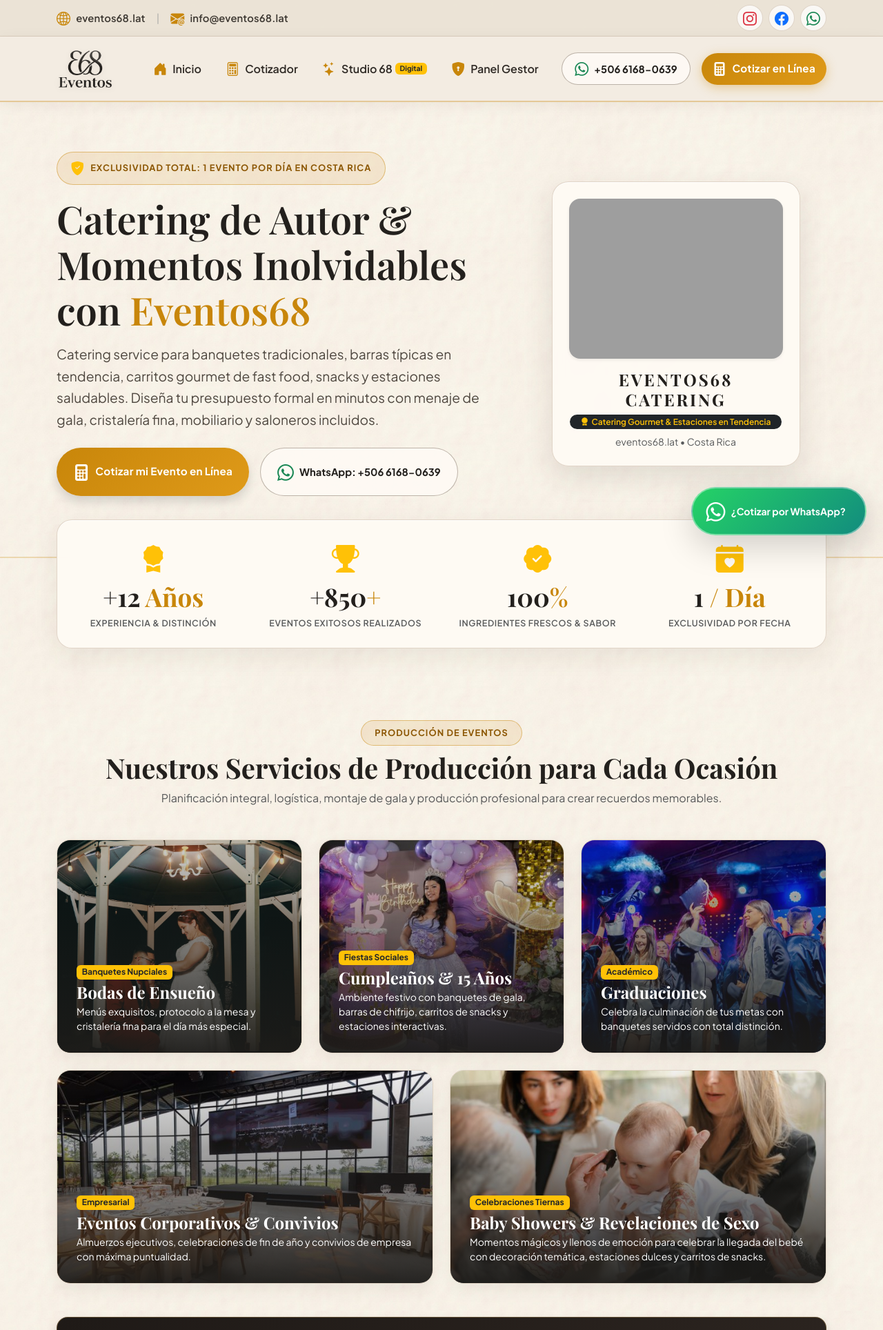
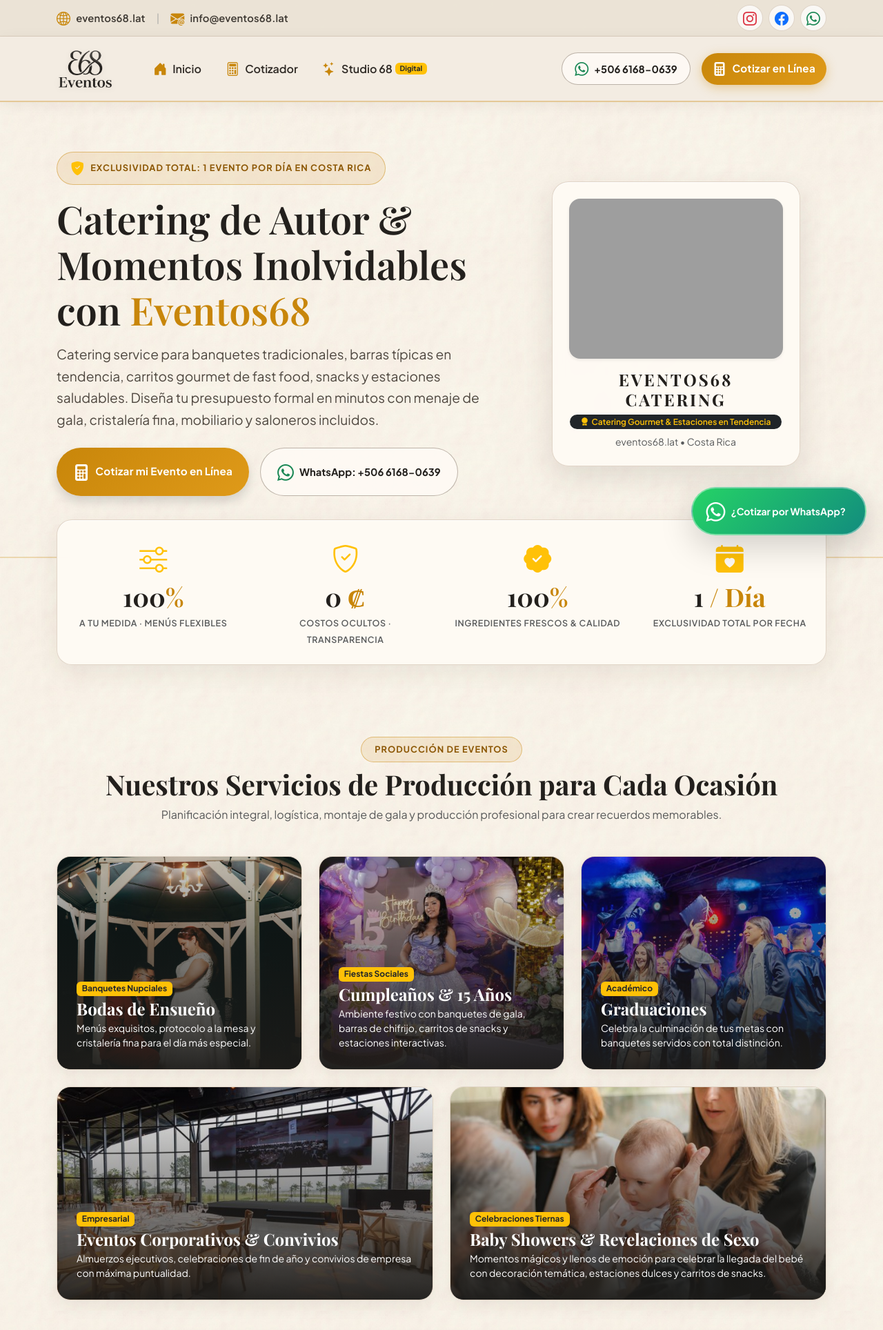
Before and after one commit to Bawe19/eventos68, a Django app: page / in a window 1280 px wide. Shown: the top 1928 px of the page at 69% size. Run offline with Django 5.2, Linux system fonts and the light colour scheme; some web fonts are replaced; grey boxes are pictures that could not be loaded.

Commit message:
feat: relocate gestor to footer, harden form security and rate limiting, update honest launch stats and assets

```diff
--- a/backend/templates/base.html
+++ b/backend/templates/base.html
@@ -453,24 +453,6 @@
                             <i class="bi bi-stars fs-5 me-2" style="color:var(--brand-gold);"></i>Studio 68 <span class="badge bg-warning text-dark ms-1" style="font-size: 0.65rem; vertical-align: middle;">Digital</span>
                         </a>
                     </li>
-                    {% if user.is_authenticated %}
-                    <li class="nav-item">
-                        <a class="nav-link nav-link-custom text-warning fw-bold" href="{% url 'web:gestor_dashboard' %}">
-                            <i class="bi bi-speedometer2 fs-5 me-2"></i>Panel Gestor
-                        </a>
-                    </li>
-                    <li class="nav-item">
-                        <a class="nav-link nav-link-custom text-muted small" href="{% url 'web:gestor_logout' %}" title="Cerrar sesión">
-                            <i class="bi bi-box-arrow-right fs-5 me-1"></i>Salir ({{ user.username }})
-                        </a>
-                    </li>
-                    {% else %}
-                    <li class="nav-item">
-                        <a class="nav-link nav-link-custom" href="{% url 'web:gestor_login' %}">
-                            <i class="bi bi-shield-lock-fill fs-5 me-2" style="color:var(--brand-gold);"></i>Panel Gestor
-                        </a>
-                    </li>
-                    {% endif %}
                 </ul>
                 <div class="d-flex align-items-center gap-3">
                     <a href="{{ EMPRESA_WHATSAPP_LINK }}" target="_blank" class="btn-whatsapp-pill d-none d-sm-inline-flex" title="Contactar por WhatsApp">
@@ -564,12 +546,27 @@
                 </div>
             </div>
             <hr class="border-secondary border-opacity-25 my-4">
-            <div class="d-flex flex-wrap justify-content-between align-items-center text-white-50 small">
+            <div class="d-flex flex-wrap justify-content-between align-items-center text-white-50 small gap-2">
                 <div>
                     &copy; {% now "Y" %} <b>{{ EMPRESA_NOMBRE }}</b>. Todos los derechos reservados.
                 </div>
-                <div>
-                    Sitio web oficial: <a href="{{ EMPRESA_DOMINIO_URL }}" target="_blank" style="color:var(--brand-gold);">{{ EMPRESA_DOMINIO }}</a>
+                <div class="d-flex align-items-center gap-3">
+                    <span>Sitio web oficial: <a href="{{ EMPRESA_DOMINIO_URL }}" target="_blank" style="color:var(--brand-gold);">{{ EMPRESA_DOMINIO }}</a></span>
+                    <!-- Acceso discreto administrativo (esquina imperceptible para clientes) -->
+                    {% if user.is_authenticated %}
+                    <span class="opacity-25">|</span>
+                    <a href="{% url 'web:gestor_dashboard' %}" class="text-white-50 text-decoration-none d-inline-flex align-items-center gap-1" style="font-size: 0.72rem; opacity: 0.35;" title="Panel Gestor" onmouseover="this.style.opacity='0.9'" onmouseout="this.style.opacity='0.35'">
+                        <i class="bi bi-shield-check"></i> Gestor
+                    </a>
+                    <a href="{% url 'web:gestor_logout' %}" class="text-white-50 text-decoration-none" style="font-size: 0.72rem; opacity: 0.35;" title="Cerrar sesión" onmouseover="this.style.opacity='0.9'" onmouseout="this.style.opacity='0.35'">
+                        <i class="bi bi-box-arrow-right"></i>
+                    </a>
+                    {% else %}
+                    <span class="opacity-25">|</span>
+                    <a href="{% url 'web:gestor_login' %}" class="text-white-50 text-decoration-none" style="font-size: 0.72rem; opacity: 0.22;" title="Acceso Interno" onmouseover="this.style.opacity='0.8'" onmouseout="this.style.opacity='0.22'">
+                        <i class="bi bi-lock-fill"></i>
+                    </a>
+                    {% endif %}
                 </div>
             </div>
         </div>
--- a/backend/templates/web/gestor_login.html
+++ b/backend/templates/web/gestor_login.html
@@ -18,6 +18,10 @@
                 <div class="card-body p-4 bg-white">
                     <form method="POST" action="{% url 'web:gestor_login' %}">
                         {% csrf_token %}
+                        <!-- Honeypot trap field -->
+                        <div style="position: absolute; left: -9999px; width: 1px; height: 1px; overflow: hidden;" aria-hidden="true">
+                            <input type="text" name="login_hp" id="login_hp" tabindex="-1" autocomplete="off">
+                        </div>
                         <div class="mb-3">
                             <label class="form-label fw-semibold small text-muted">Usuario</label>
                             <div class="input-group">
--- a/backend/templates/web/home.html
+++ b/backend/templates/web/home.html
@@ -254,36 +254,36 @@
     </div>
 </section>
 
-<!-- SECCIÓN 2: BARRA DE INDICADORES Y CONFIANZA (STATS BAR) -->
+<!-- SECCIÓN 2: BARRA DE INDICADORES Y COMPROMISO (STATS BAR) -->
 <div class="container">
     <div class="stats-bar">
         <div class="row g-0">
             <div class="col-6 col-md-3">
                 <div class="stat-item">
-                    <i class="bi bi-award-fill fs-1 text-warning mb-2 d-block"></i>
-                    <div class="stat-number">+12<span> Años</span></div>
-                    <small class="text-muted fw-semibold text-uppercase" style="font-size: 0.78rem; letter-spacing: 0.05em;">Experiencia & Distinción</small>
+                    <i class="bi bi-sliders fs-1 text-warning mb-2 d-block"></i>
+                    <div class="stat-number">100<span>%</span></div>
+                    <small class="text-muted fw-semibold text-uppercase" style="font-size: 0.78rem; letter-spacing: 0.05em;">A tu Medida · Menús Flexibles</small>
                 </div>
             </div>
             <div class="col-6 col-md-3">
                 <div class="stat-item">
-                    <i class="bi bi-trophy-fill fs-1 text-warning mb-2 d-block"></i>
-                    <div class="stat-number">+850<span>+</span></div>
-                    <small class="text-muted fw-semibold text-uppercase" style="font-size: 0.78rem; letter-spacing: 0.05em;">Eventos Exitosos Realizados</small>
+                    <i class="bi bi-shield-check fs-1 text-warning mb-2 d-block"></i>
+                    <div class="stat-number">0<span> ₡</span></div>
+                    <small class="text-muted fw-semibold text-uppercase" style="font-size: 0.78rem; letter-spacing: 0.05em;">Costos Ocultos · Transparencia</small>
                 </div>
             </div>
             <div class="col-6 col-md-3">
                 <div class="stat-item">
                     <i class="bi bi-patch-check-fill fs-1 text-warning mb-2 d-block"></i>
                     <div class="stat-number">100<span>%</span></div>
-                    <small class="text-muted fw-semibold text-uppercase" style="font-size: 0.78rem; letter-spacing: 0.05em;">Ingredientes Frescos & Sabor</small>
+                    <small class="text-muted fw-semibold text-uppercase" style="font-size: 0.78rem; letter-spacing: 0.05em;">Ingredientes Frescos & Calidad</small>
                 </div>
             </div>
             <div class="col-6 col-md-3">
                 <div class="stat-item">
                     <i class="bi bi-calendar-heart-fill fs-1 text-warning mb-2 d-block"></i>
                     <div class="stat-number">1<span> / Día</span></div>
-                    <small class="text-muted fw-semibold text-uppercase" style="font-size: 0.78rem; letter-spacing: 0.05em;">Exclusividad por Fecha</small>
+                    <small class="text-muted fw-semibold text-uppercase" style="font-size: 0.78rem; letter-spacing: 0.05em;">Exclusividad Total por Fecha</small>
                 </div>
             </div>
         </div>
--- a/backend/templates/web/solicitar.html
+++ b/backend/templates/web/solicitar.html
@@ -16,6 +16,12 @@
 <div class="container mb-5">
     <form method="POST" action="{% url 'web:solicitar' %}" enctype="multipart/form-data">
         {% csrf_token %}
+
+        <!-- Campo trampa anti-spam bots (invisible para humanos, protege el servidor) -->
+        <div style="position: absolute; left: -9999px; width: 1px; height: 1px; overflow: hidden;" aria-hidden="true">
+            <label for="web_site_hp">Control de seguridad (no llenar):</label>
+            <input type="text" name="web_site_hp" id="web_site_hp" tabindex="-1" autocomplete="off">
+        </div>
 
         <!-- 1. DATOS DE CONTACTO -->
         <div class="card card-custom mb-4">
--- a/backend/web/views.py
+++ b/backend/web/views.py
@@ -1,3 +1,4 @@
+import time
 from decimal import Decimal
 from django.shortcuts import render, redirect, get_object_or_404
 from django.http import HttpResponse, JsonResponse
@@ -6,9 +7,11 @@ from django.contrib.auth import authenticate, login as auth_login, logout as aut
 from django.contrib.auth.decorators import login_required
 from django.views.decorators.http import require_http_methods
 from django.core.mail import EmailMessage
+from django.core.validators import validate_email, ValidationError
 from django.conf import settings
 from django.db.models import Sum, Q, Count
 from django.utils import timezone
+from django.utils.html import strip_tags
 
 from core.models import (
     Cliente, TipoEvento, Servicio, DetalleServicio,
@@ -16,6 +19,21 @@ from core.models import (
 )
 from core.services import CotizacionService, EventoService
 from core.pdf_service import generar_pdf_cotizacion
+
+ALLOWED_UPLOAD_EXTS = ('.png', '.jpg', '.jpeg', '.webp', '.pdf')
+MAX_UPLOAD_SIZE = 5 * 1024 * 1024  # 5 MB
+
+
+def validar_archivo_seguro(archivo):
+    """Valida que un archivo subido tenga extensión y peso seguros para evitar abusos o DoS."""
+    if not archivo:
+        return True, ""
+    nombre = archivo.name.lower()
+    if not any(nombre.endswith(ext) for ext in ALLOWED_UPLOAD_EXTS):
+        return False, "Tipo de archivo no permitido. Solo se aceptan imágenes (.jpg, .png, .webp) o documentos (.pdf)."
+    if archivo.size > MAX_UPLOAD_SIZE:
+        return False, f"El archivo excede el tamaño máximo permitido de 5 MB ({archivo.size / (1024*1024):.1f} MB)."
+    return True, ""
 
 
 def home(request):
@@ -30,53 +48,119 @@ def home(request):
 
 def solicitar_cotizacion(request):
     """
-    Formulario interactivo de solicitud de cotización para clientes.
-    Replica y moderniza la experiencia de usuario de La Parrillita de Ron.
+    Formulario interactivo de solicitud de cotización para clientes con defensas de seguridad:
+    - Trampa Honeypot anti-bots automatizados.
+    - Limitación de frecuencia (Rate limiting por sesión para prevenir spam y saturación).
+    - Sanitización profunda de entradas (previene Stored XSS e inyecciones).
+    - Validación rigurosa de tipos, correos y archivos adjuntos (hasta 5MB).
     """
     if request.method == 'POST':
+        # 0. Defensa Anti-Bot: Trampa Honeypot (campo oculto a humanos)
+        if request.POST.get('web_site_hp'):
+            return redirect('web:home')
+
+        # 0.1 Throttling / Rate Limiting por sesión
+        now = time.time()
+        last_sub = request.session.get('last_quote_time', 0)
+        sub_count = request.session.get('quote_count_10m', 0)
+        first_sub = request.session.get('first_quote_10m', now)
+
+        if (now - first_sub) > 600:
+            request.session['quote_count_10m'] = 1
+            request.session['first_quote_10m'] = now
+        else:
+            if sub_count >= 8:
+                messages.error(request, 'Has alcanzado el límite de solicitudes por el momento. Por favor espera unos minutos o escríbenos directamente a WhatsApp.')
+                return redirect('web:solicitar')
+            request.session['quote_count_10m'] = sub_count + 1
+
+        if (now - last_sub) < 3:
+            messages.warning(request, 'Por favor espera unos segundos antes de enviar otra solicitud.')
+            return redirect('web:solicitar')
+        request.session['last_quote_time'] = now
+
         try:
-            # 1. Datos del cliente
+            # 1. Sanitización y validación de datos del cliente
+            identificacion = strip_tags(request.POST.get('identificacion', ''))[:30].strip()
+            nombre = strip_tags(request.POST.get('nombre', ''))[:120].strip()
+            telefono = strip_tags(request.POST.get('telefono', ''))[:25].strip()
+            correo = strip_tags(request.POST.get('correo', ''))[:120].strip().lower()
+            direccion_cliente = strip_tags(request.POST.get('direccionCliente', ''))[:250].strip()
+
+            if not identificacion or not nombre or not correo or not telefono:
+                messages.error(request, 'Todos los campos de contacto marcados con asterisco (*) son requeridos.')
+                return redirect('web:solicitar')
+
+            try:
+                validate_email(correo)
+            except ValidationError:
+                messages.error(request, 'El correo electrónico ingresado no tiene un formato válido.')
+                return redirect('web:solicitar')
+
             datos_cliente = {
-                'identificacion': request.POST.get('identificacion', '').strip(),
-                'nombre': request.POST.get('nombre', '').strip(),
-                'telefono': request.POST.get('telefono', '').strip(),
-                'correo': request.POST.get('correo', '').strip(),
-                'direccion': request.POST.get('direccionCliente', '').strip(),
+                'identificacion': identificacion,
+                'nombre': nombre,
+                'telefono': telefono,
+                'correo': correo,
+                'direccion': direccion_cliente,
             }
 
-            if not datos_cliente['identificacion'] or not datos_cliente['nombre'] or not datos_cliente['correo']:
-                messages.error(request, 'Todos los campos de contacto son requeridos.')
+            # 2. Validación de datos del evento
+            try:
+                id_tipo_evento = int(request.POST.get('idTipoEvento', 0))
+                cantidad_personas = int(request.POST.get('cantidadPersonas', 0))
+                km_transporte = max(1, min(1000, int(request.POST.get('kilometrosTransporte', 1) or 1)))
+            except (ValueError, TypeError):
+                messages.error(request, 'Los valores numéricos especificados no son válidos.')
                 return redirect('web:solicitar')
 
-            # 2. Datos del evento
-            id_tipo_evento = int(request.POST.get('idTipoEvento', 0))
             fecha_evento = request.POST.get('fechaEvento')
-            cantidad_personas = int(request.POST.get('cantidadPersonas', 0))
-            direccion_evento = request.POST.get('direccionEvento', '').strip()
+            direccion_evento = strip_tags(request.POST.get('direccionEvento', ''))[:250].strip()
 
-            if cantidad_personas <= 0:
-                messages.error(request, 'La cantidad de comensales debe ser mayor que cero.')
+            if cantidad_personas <= 0 or cantidad_personas > 5000:
+                messages.error(request, 'La cantidad de comensales debe ser entre 1 y 5,000 personas.')
+                return redirect('web:solicitar')
+
+            if not fecha_evento:
+                messages.error(request, 'Debe seleccionar la fecha deseada para el evento.')
                 return redirect('web:solicitar')
 
             # 3. Servicios y opciones seleccionadas
             modalidad = request.POST.get('requiereSaloneros', 'Bufete')
+            if modalidad not in ['Bufete', 'Saloneros']:
+                modalidad = 'Bufete'
+
             incluir_mobiliario = bool(request.POST.get('incluirMobiliario'))
             tipo_mobiliario = request.POST.get('tipoMobiliario', 'Redondas')
+            if tipo_mobiliario not in ['Redondas', 'Rectangulares_8', 'Rectangulares_12']:
+                tipo_mobiliario = 'Redondas'
+
             incluir_vajilla = not bool(request.POST.get('noVajillaCristaleria'))
-            km_transporte = int(request.POST.get('kilometrosTransporte', 1) or 1)
-            detalle_otros = request.POST.get('DetalleOtrosAlimentacion', '').strip()
+            detalle_otros = strip_tags(request.POST.get('DetalleOtrosAlimentacion', ''))[:500].strip()
             imagen_decoracion = request.FILES.get('imagenDecoracion')
 
-            # 4. Extraer checkboxes de componentes seleccionados
+            # Validar seguridad de archivo subido
+            if imagen_decoracion:
+                es_valido, error_msg = validar_archivo_seguro(imagen_decoracion)
+                if not es_valido:
+                    messages.error(request, error_msg)
+                    return redirect('web:solicitar')
+
+            # 4. Extraer checkboxes de componentes seleccionados de forma controlada
             items_seleccionados = []
             for key, val in request.POST.items():
                 if key.startswith('item_sel_') and val == 'on':
-                    id_det = int(key.replace('item_sel_', ''))
-                    cant_especifica = request.POST.get(f'item_cant_{id_det}')
-                    items_seleccionados.append({
-                        'id_detalle': id_det,
-                        'cantidad': int(cant_especifica) if cant_especifica and int(cant_especifica) > 0 else cantidad_personas
-                    })
+                    try:
+                        id_det = int(key.replace('item_sel_', ''))
+                        cant_especifica = request.POST.get(f'item_cant_{id_det}')
+                        cant_num = int(cant_especifica) if cant_especifica and int(cant_especifica) > 0 else cantidad_personas
+                        cant_num = min(10000, max(1, cant_num))
+                        items_seleccionados.append({
+                            'id_detalle': id_det,
+                            'cantidad': cant_num
+                        })
+                    except (ValueError, TypeError):
+                        continue
 
             # 5. Procesar creación con servicio de dominio
             cotizacion = CotizacionService.crear_solicitud(
@@ -190,21 +274,46 @@ def enviar_correo_cotizacion(request, cotizacion_id):
 # ==============================================================================
 
 def gestor_login(request):
-    """Pantalla de inicio de sesión intuitiva para el personal de Eventos68."""
+    """
+    Pantalla de inicio de sesión intuitiva para el personal de Eventos68,
+    reforzada con protección contra ataques de fuerza bruta y bots.
+    """
     if request.user.is_authenticated:
         return redirect('web:gestor_dashboard')
 
+    # Throttling de intentos fallidos para mitigar fuerza bruta
+    failed_attempts = request.session.get('failed_login_attempts', 0)
+    last_failed_time = request.session.get('last_failed_login_time', 0)
+    now = time.time()
+
+    if failed_attempts >= 5 and (now - last_failed_time) < 300:
+        minutos_restantes = int((300 - (now - last_failed_time)) / 60) + 1
+        messages.error(request, f"Demasiados intentos fallidos. Por seguridad, el acceso está bloqueado por {minutos_restantes} minuto(s).")
+        return render(request, 'web/gestor_login.html')
+
     if request.method == 'POST':
-        usuario = request.POST.get('username', '').strip()
-        clave = request.POST.get('password', '')
+        # Trampa honeypot para login
+        if request.POST.get('login_hp'):
+            return redirect('web:home')
+
+        usuario = strip_tags(request.POST.get('username', '')).strip()[:50]
+        clave = request.POST.get('password', '')[:128]
         user = authenticate(request, username=usuario, password=clave)
+
         if user is not None:
             auth_login(request, user)
+            request.session['failed_login_attempts'] = 0
             messages.success(request, f"¡Bienvenido(a), {user.get_full_name() or user.username}!")
             next_url = request.GET.get('next') or 'web:gestor_dashboard'
             return redirect(next_url)
         else:
-            messages.error(request, "Credenciales incorrectas. Verifique su usuario y contraseña.")
+            request.session['failed_login_attempts'] = failed_attempts + 1
+            request.session['last_failed_login_time'] = now
+            intentos_restantes = max(0, 5 - (failed_attempts + 1))
+            if intentos_restantes > 0:
+                messages.error(request, f"Credenciales incorrectas. Intentos restantes antes del bloqueo: {intentos_restantes}.")
+            else:
+                messages.error(request, "Límite de intentos alcanzado. Acceso bloqueado temporalmente por 5 minutos.")
 
     return render(request, 'web/gestor_login.html')
 
@@ -224,9 +333,9 @@ def gestor_dashboard(request):
     - Listado y control de cotizaciones
     - Listado de eventos y registro ágil de abonos
     """
-    # 1. Filtros de búsqueda
-    filtro_estado = request.GET.get('estado', 'Todas')
-    busqueda = request.GET.get('q', '').strip()
+    # 1. Filtros de búsqueda sanitizados
+    filtro_estado = strip_tags(request.GET.get('estado', 'Todas'))[:20]
+    busqueda = strip_tags(request.GET.get('q', ''))[:80].strip()
 
     cotizaciones = Cotizacion.objects.select_related('cliente', 'tipo_evento').order_by('-fecha_registro')
     if filtro_estado != 'Todas':
@@ -277,7 +386,7 @@ def gestor_dashboard(request):
 def gestor_cambiar_estado(request, cotizacion_id):
     """Cambia el estado de una cotización con un solo clic."""
     cotizacion = get_object_or_404(Cotizacion, id=cotizacion_id)
-    nuevo_estado = request.POST.get('nuevo_estado')
+    nuevo_estado = strip_tags(request.POST.get('nuevo_estado', ''))[:20]
     estados_validos = ['Pendiente', 'Aprobada', 'Rechazada', 'Cancelada']
 
     if nuevo_estado in estados_validos:
@@ -293,9 +402,15 @@ def gestor_cambiar_estado(request, cotizacion_id):
 @login_required(login_url='web:gestor_login')
 @require_http_methods(['POST'])
 def gestor_convertir_evento(request, cotizacion_id):
-    """Convierte una cotización aprobada en un Evento contratado en firme."""
+    """Convierte una cotización aprobada en un Evento contratado en firme con validación de comprobante."""
     comprobante = request.FILES.get('comprobante_pago')
-    notas = request.POST.get('notas_operativas', '').strip()
+    notas = strip_tags(request.POST.get('notas_operativas', ''))[:500].strip()
+
+    if comprobante:
+        es_valido, error_msg = validar_archivo_seguro(comprobante)
+        if not es_valido:
+            messages.error(request, error_msg)
+            return redirect('web:gestor_dashboard')
 
     try:
         evento = EventoService.contratar_evento(
@@ -313,10 +428,25 @@ def gestor_convertir_evento(request, cotizacion_id):
 @login_required(login_url='web:gestor_login')
 @require_http_methods(['POST'])
 def gestor_registrar_abono(request, evento_id):
-    """Registra un abono para un evento contratado."""
-    monto = Decimal(request.POST.get('monto', '0') or '0')
-    descripcion = request.POST.get('descripcion', '').strip()
+    """Registra un abono para un evento contratado con validación de montos y archivos."""
+    try:
+        monto_raw = request.POST.get('monto', '0') or '0'
+        monto = Decimal(monto_raw)
+        if monto <= 0 or monto > Decimal('50000000.00'):
+            messages.error(request, "El monto del abono debe ser un valor positivo válido.")
+            return redirect('web:gestor_dashboard')
+    except Exception:
+        messages.error(request, "El monto ingresado no tiene un formato numérico válido.")
+        return redirect('web:gestor_dashboard')
+
+    descripcion = strip_tags(request.POST.get('descripcion', ''))[:250].strip()
     comprobante = request.FILES.get('comprobante')
+
+    if comprobante:
+        es_valido, error_msg = validar_archivo_seguro(comprobante)
+        if not es_valido:
+            messages.error(request, error_msg)
+            return redirect('web:gestor_dashboard')
 
     try:
         pago = EventoService.registrar_abono(
```
Also changed, not shown: backend/config/settings.py (+13 -0 lines), logosEventos68/logostudio68.jpg (added), logosEventos68/segundologoescritorio.png (added), logosEventos68/segundologofotoperfil.png (added).
